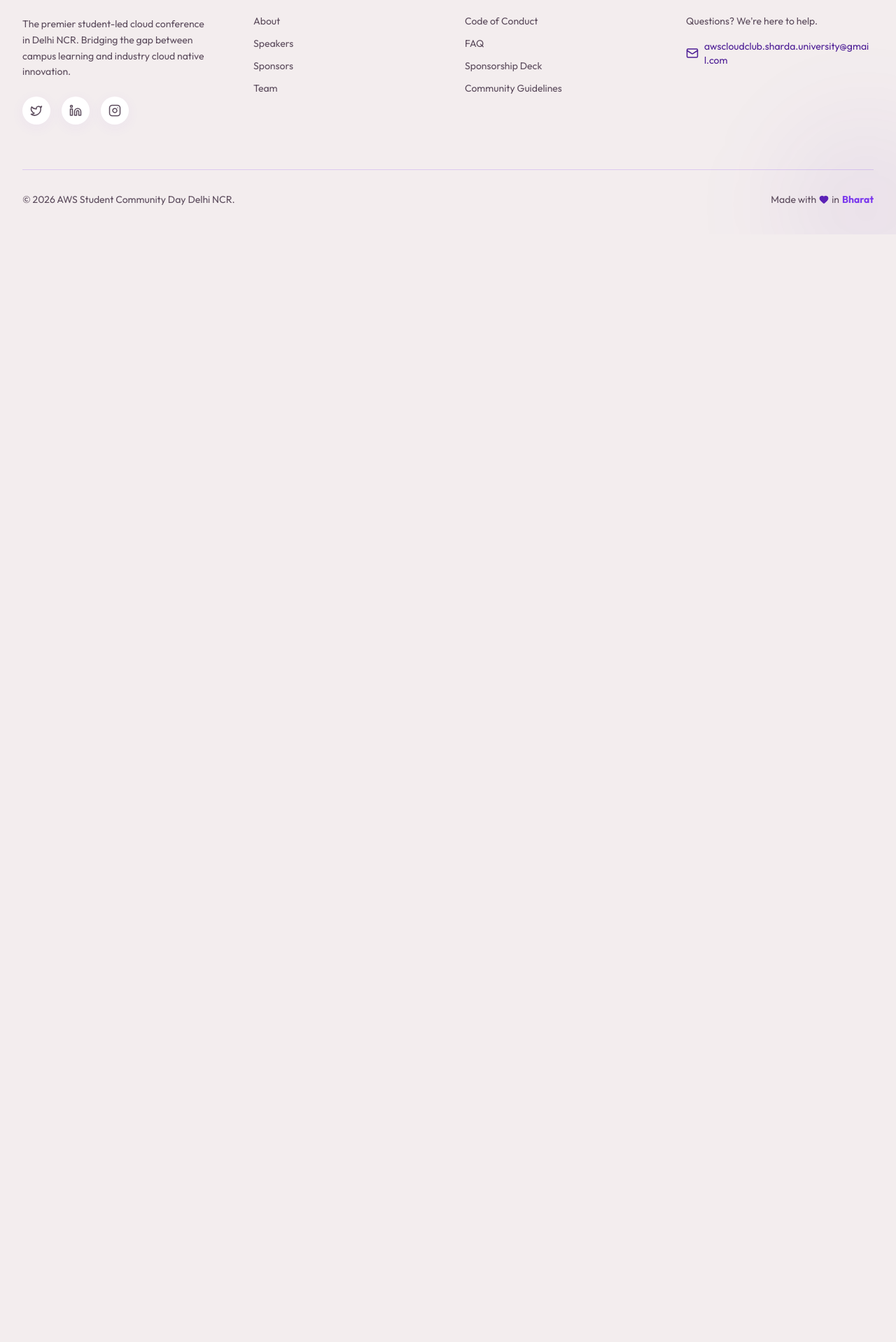
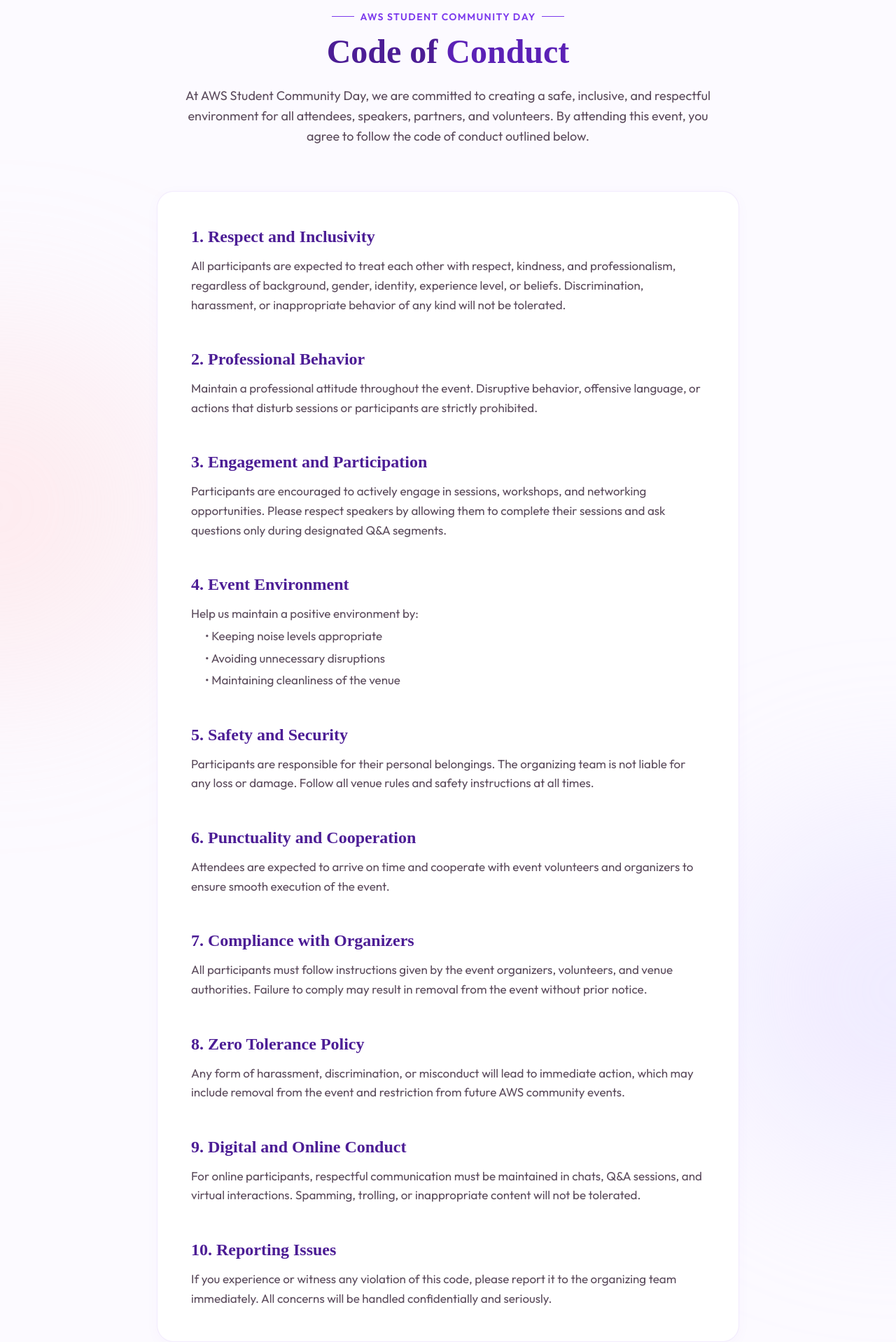
Before and after one commit to codecurser/aws, a React (Vite) app: page /code-of-conduct in a window 1280 px wide. Shown: the part 122-2040 px from the top of the page at 70% size. Before the commit the page ends 800 px from the top, so only its background shows below. Built offline with nearby package versions, Linux system fonts and the light colour scheme; a web font is replaced by a local one.

Commit message:
Add standalone Code of Conduct page and update footer link

```diff
--- a/src/App.tsx
+++ b/src/App.tsx
@@ -5,6 +5,7 @@
 import Home from './pages/Home';
 import TimelinePage from './pages/TimelinePage';
 import FAQ from './components/FAQ';
+import CodeOfConduct from './components/CodeOfConduct';
 
 function App() {
   return (
@@ -15,6 +16,7 @@
           <Route path="/" element={<Home />} />
           <Route path="/timeline" element={<TimelinePage />} />
           <Route path="/faq" element={<FAQ />} />
+          <Route path="/code-of-conduct" element={<CodeOfConduct />} />
         </Routes>
       </main>
       <Footer />
--- /dev/null
+++ b/src/components/CodeOfConduct.tsx
@@ -0,0 +1,117 @@
+import { useEffect } from 'react';
+import { motion } from 'framer-motion';
+
+const sections = [
+    {
+        title: "1. Respect and Inclusivity",
+        content: "All participants are expected to treat each other with respect, kindness, and professionalism, regardless of background, gender, identity, experience level, or beliefs. Discrimination, harassment, or inappropriate behavior of any kind will not be tolerated."
+    },
+    {
+        title: "2. Professional Behavior",
+        content: "Maintain a professional attitude throughout the event. Disruptive behavior, offensive language, or actions that disturb sessions or participants are strictly prohibited."
+    },
+    {
+        title: "3. Engagement and Participation",
+        content: "Participants are encouraged to actively engage in sessions, workshops, and networking opportunities. Please respect speakers by allowing them to complete their sessions and ask questions only during designated Q&A segments."
+    },
+    {
+        title: "4. Event Environment",
+        content: "Help us maintain a positive environment by:\n• Keeping noise levels appropriate\n• Avoiding unnecessary disruptions\n• Maintaining cleanliness of the venue"
+    },
+    {
+        title: "5. Safety and Security",
+        content: "Participants are responsible for their personal belongings. The organizing team is not liable for any loss or damage. Follow all venue rules and safety instructions at all times."
+    },
+    {
+        title: "6. Punctuality and Cooperation",
+        content: "Attendees are expected to arrive on time and cooperate with event volunteers and organizers to ensure smooth execution of the event."
+    },
+    {
+        title: "7. Compliance with Organizers",
+        content: "All participants must follow instructions given by the event organizers, volunteers, and venue authorities. Failure to comply may result in removal from the event without prior notice."
+    },
+    {
+        title: "8. Zero Tolerance Policy",
+        content: "Any form of harassment, discrimination, or misconduct will lead to immediate action, which may include removal from the event and restriction from future AWS community events."
+    },
+    {
+        title: "9. Digital and Online Conduct",
+        content: "For online participants, respectful communication must be maintained in chats, Q&A sessions, and virtual interactions. Spamming, trolling, or inappropriate content will not be tolerated."
+    },
+    {
+        title: "10. Reporting Issues",
+        content: "If you experience or witness any violation of this code, please report it to the organizing team immediately. All concerns will be handled confidentially and seriously."
+    }
+];
+
+const CodeOfConduct = () => {
+    // Exact same scroll fixing logic requested for FAQ
+    useEffect(() => {
+        window.scrollTo({
+            top: 0,
+            left: 0,
+            behavior: 'auto'
+        });
+    }, []);
+
+    return (
+        <section className="min-h-screen pt-32 pb-24 relative overflow-hidden bg-[#fcfaff]">
+            {/* Background elements */}
+            <div className="absolute inset-0 pointer-events-none">
+                <div className="absolute -left-64 top-1/4 w-[500px] h-[500px] bg-red-200/30 rounded-full blur-[120px]" />
+                <div className="absolute -right-64 bottom-1/4 w-[500px] h-[500px] bg-violet-200/40 rounded-full blur-[120px]" />
+            </div>
+
+            <div className="max-w-4xl mx-auto px-4 sm:px-6 lg:px-8 relative z-10">
+                <div className="text-center mb-16">
+                    <span className="inline-flex items-center gap-2 text-[#7C3AED] font-semibold text-sm uppercase tracking-widest mb-4">
+                        <span className="w-8 h-px bg-[#7C3AED]" />
+                        AWS Student Community Day
+                        <span className="w-8 h-px bg-[#7C3AED]" />
+                    </span>
+                    <h2 className="text-4xl md:text-5xl font-display font-bold text-[#4C1D95] mb-6">
+                        Code of <span className="text-heritage-red">Conduct</span>
+                    </h2>
+                    <p className="text-[#5B4B5C] font-sans text-lg max-w-3xl mx-auto leading-relaxed">
+                        At AWS Student Community Day, we are committed to creating a safe, inclusive, and respectful environment for all attendees, speakers, partners, and volunteers. By attending this event, you agree to follow the code of conduct outlined below.
+                    </p>
+                </div>
+
+                <div className="bg-white border border-[#7C3AED]/10 rounded-3xl shadow-[0_4px_20px_rgba(124,58,237,0.03)] p-8 md:p-12 mb-10">
+                    <div className="space-y-12">
+                        {sections.map((section, index) => (
+                            <motion.div
+                                key={index}
+                                initial={{ opacity: 0, y: 20 }}
+                                whileInView={{ opacity: 1, y: 0 }}
+                                viewport={{ once: true }}
+                                transition={{ duration: 0.5, delay: index * 0.05 }}
+                            >
+                                <h3 className="text-xl md:text-2xl font-display font-bold text-[#4C1D95] mb-3">
+                                    {section.title}
+                               </h3>
+                                <div className="text-[#5B4B5C] font-sans leading-relaxed text-[15px] sm:text-[17px]">
+                                    {section.content.split('\n').map((line, i) => (
+                                        <p key={i} className={line.startsWith('•') ? "pl-5 mt-1" : "mt-2"}>
+                                            {line}
+                                        </p>
+                                    ))}
+                                </div>
+                            </motion.div>
+                        ))}
+                    </div>
+                </div>
+
+                <div className="text-center mt-12 bg-white border border-heritage-red/10 p-8 rounded-3xl shadow-[0_4px_20px_rgba(219,39,119,0.03)] flex flex-col items-center justify-center">
+                    <h3 className="text-xl font-display font-bold text-[#4C1D95] mb-2">Need to report an issue?</h3>
+                    <p className="text-[#5B4B5C] mb-6 text-sm">Please report any violations to the organizing team immediately. All concerns are confidential.</p>
+                    <a href="mailto:awscloudclub.sharda.university@gmail.com" className="inline-flex items-center gap-2 bg-heritage-red hover:bg-red-700 text-white px-8 py-3.5 rounded-full font-semibold transition-colors duration-300 shadow-md hover:shadow-lg hover:-translate-y-1 transform">
+                        Contact Organizers
+                    </a>
+                </div>
+            </div>
+        </section>
+    );
+};
+
+export default CodeOfConduct;
--- a/src/components/Footer.tsx
+++ b/src/components/Footer.tsx
@@ -46,7 +46,7 @@
                     <div>
                         <h4 className="text-[#4C1D95] font-bold mb-6 font-display text-lg border-b border-[#7C3AED]/20 pb-2 inline-block">Resources</h4>
                         <ul className="space-y-3 text-sm text-[#5B4B5C]">
-                            <li><a href="#" className="hover:text-[#7C3AED] transition-colors">Code of Conduct</a></li>
+                            <li><Link to="/code-of-conduct" className="hover:text-[#7C3AED] transition-colors">Code of Conduct</Link></li>
                             <li><Link to="/faq" className="hover:text-[#7C3AED] transition-colors">FAQ</Link></li>
                             <li><a href="#" className="hover:text-[#7C3AED] transition-colors">Sponsorship Deck</a></li>
                             <li><a href="#" className="hover:text-[#7C3AED] transition-colors">Community Guidelines</a></li>
```
